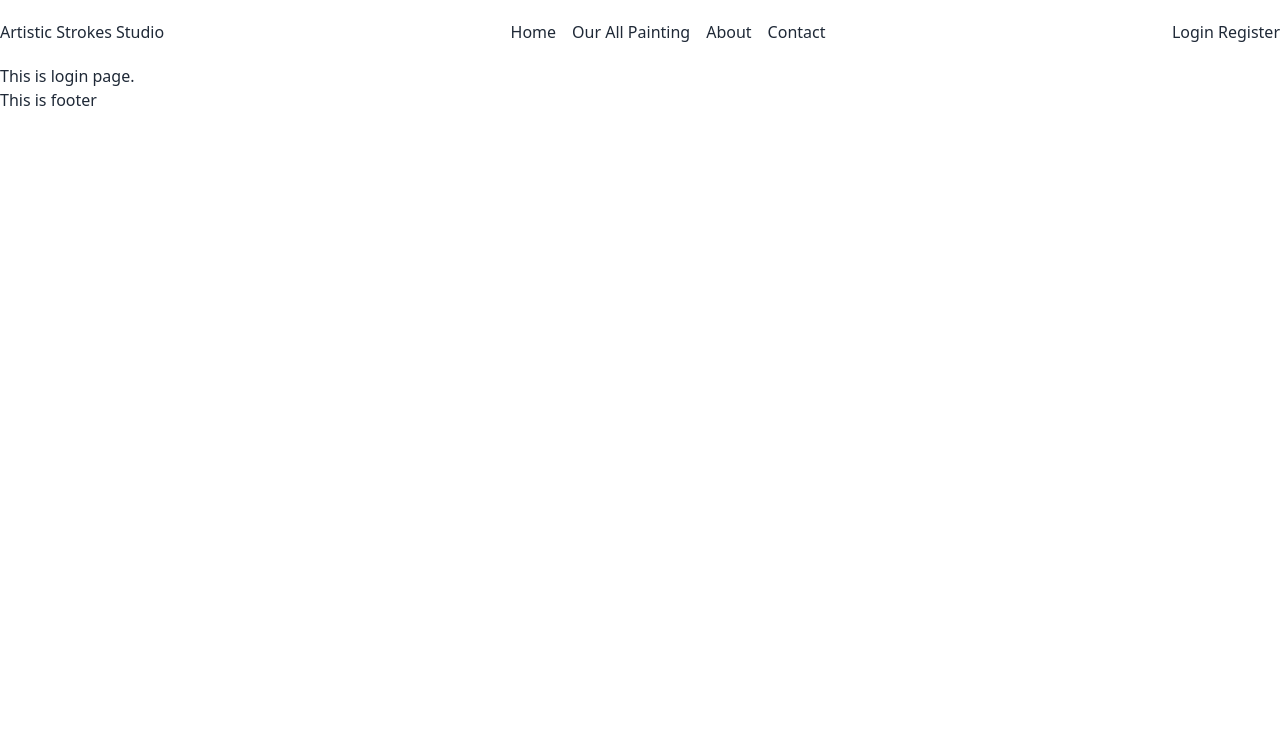
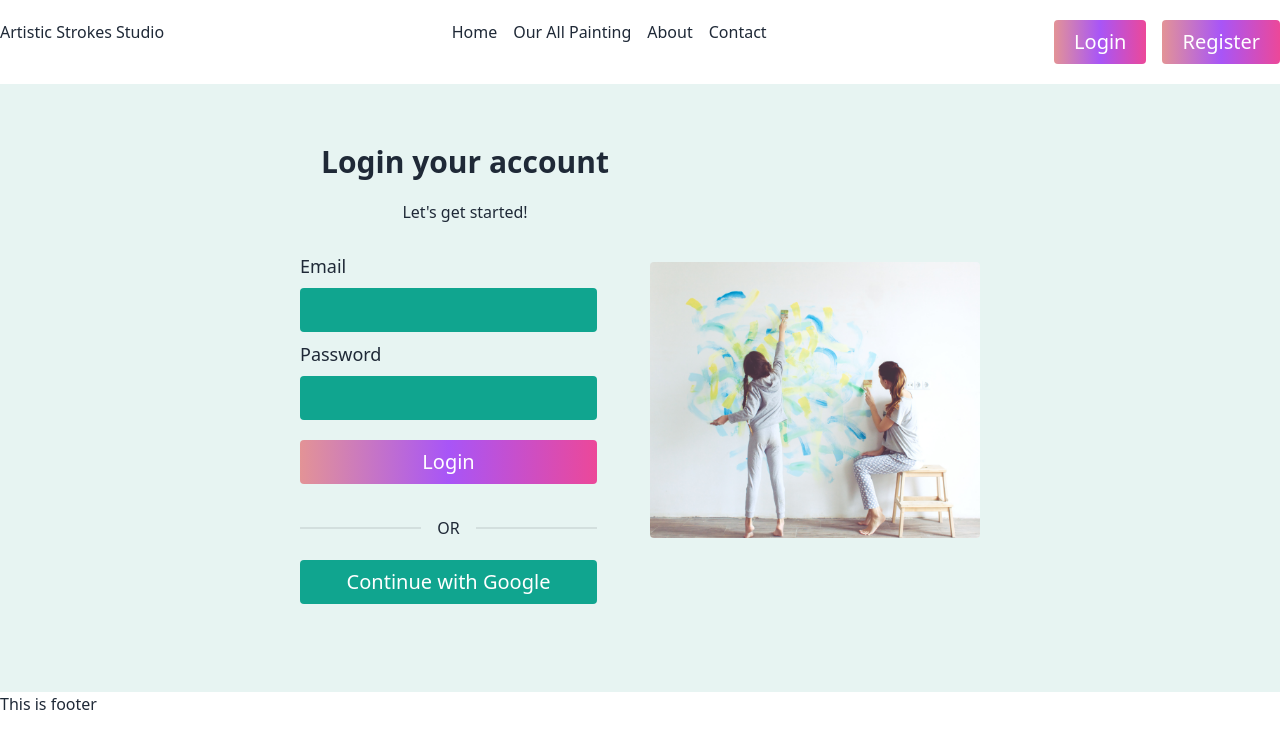
Before and after one commit to mdmarufhossianbd/artistic-strokes-studio, a React (Vite) app: page /login in a window 1280 px wide. Shown: the top 748 px of the page. Built offline with nearby package versions, Linux system fonts and the light colour scheme; no server answers.

Commit message:
log in complete

```diff
--- a/src/Components/Navber/Naver.jsx
+++ b/src/Components/Navber/Naver.jsx
@@ -18,9 +18,9 @@ const Naver = () => {
             <div className="flex gap-4">
                 {links}
             </div>
-            <div>
-                <Link to={'/login'}><button>Login</button></Link>
-                <Link to={'/register'}>                <button>Register</button>
+            <div className="flex gap-4">
+                <Link to={'/login'}><button className="bg-gradient-to-r from-[#e39396] via-purple-500 to-pink-500 rounded py-2 px-5 text-white font-medium text-xl hover:cursor-pointer">Login</button></Link>
+                <Link to={'/register'}>                <button className="bg-gradient-to-r from-[#e39396] via-purple-500 to-pink-500 rounded py-2 px-5 text-white font-medium text-xl hover:cursor-pointer">Register</button>
                 </Link>
             </div>
         </div>
--- a/src/Pages/Login/Login.jsx
+++ b/src/Pages/Login/Login.jsx
@@ -1,7 +1,82 @@
+import { GoogleAuthProvider, signInWithPopup } from "firebase/auth";
+import { } from "firebase/auth/cordova";
+import { useContext } from "react";
+import { Link } from "react-router-dom";
+import { ToastContainer, toast } from "react-toastify";
+import auth from "../../Firebase/Firebase.config";
+import { AuthContext } from "../../Provider/AuthProvider";
+
 const Login = () => {
+
+    const {loginUser} = useContext(AuthContext);
+    const googleProvider = new GoogleAuthProvider;
+
+
+    // Login with Email & Password
+    const handleLogin = e => {
+        e.preventDefault();
+        const email = e.target.email.value;
+        const password = e.target.password.value;
+        console.log("input data",email, password);
+        loginUser(email, password)
+            .then(result => {
+                if (result.user) {
+                    const toastMessage = () => toast.success("Your account login Successfully");
+                    toastMessage();
+                    // navigate(location?.state ? location.state : "/")
+                }
+            })
+            .catch(error => {
+                error.message
+                console.log("login error console",error.message);
+                if (error.message) {
+                    const toastMessage = () => toast.error("Please check your email or password.");
+                    toastMessage();
+                }
+            })
+    }
+
+    // Login With Google
+    const handleGoogleLogin = () => {
+        signInWithPopup(auth, googleProvider)
+        .then(result=> {
+            if(result.user){
+                const toastMessage = () => toast("Your account login Successfully");
+                    toastMessage();
+            }
+        })
+        .catch(error => {
+            if (error.message) {
+                const toastMessage = () => toast.error("Please check your email or password.");
+                toastMessage();
+            }
+        })
+    }
+
+
+
     return (
-        <div>
-            This is login page.
+        <div className="lg:px-[300px] flex items-center gap-5 pt-10 pb-20 bg-[#e7f4f2]">
+            <div className="w-1/2">
+                <h2 className="text-3xl font-bold py-5 text-center">Login your account</h2>
+                <p className="font-medium mb-5 text-center">Let's get started!</p>
+                <form onSubmit={handleLogin} className="flex flex-col w-[90%]">
+                    <label className="text-lg font-medium py-2">Email</label>
+                    <input className="bg-[#10a58f] rounded text-xl py-2 pl-4 text-[#2a2824] focus:outline-none  focus:ring-0" type="email" name="email" required />
+                    <label className="text-lg font-medium py-2">Password</label>
+                    <input className="bg-[#10a58f] rounded text-xl py-2 pl-4 text-[#2a2824] focus:outline-none  focus:ring-0" type="password" name="password" required />
+                    <input className="bg-gradient-to-r from-[#e39396] via-purple-500 to-pink-500 rounded py-2 my-5 text-white font-medium text-xl hover:cursor-pointer" type="submit" value="Login" />
+                    <ToastContainer/>
+                </form>
+                <div className="flex flex-col w-[90%]">
+                <div className="divider">OR</div>
+                <Link><button onClick={handleGoogleLogin} className="bg-[#10a58f] rounded py-2 my-2 text-white font-medium text-xl w-full">Continue with Google</button></Link>
+
+                </div>
+            </div>
+            <div className="w-1/2">
+                <img className="rounded w-full mt-16" src="/src/assets/images/login and register.png" alt="" />
+            </div>
         </div>
     );
 };
--- a/src/Pages/Register/Register.jsx
+++ b/src/Pages/Register/Register.jsx
@@ -1,12 +1,11 @@
 import { useContext, useState } from "react";
-import { Link } from "react-router-dom";
 import { ToastContainer, toast } from "react-toastify";
 import 'react-toastify/dist/ReactToastify.css';
 import { AuthContext } from "../../Provider/AuthProvider";
 
 
 const Register = () => {
-   const {registerUser} = useContext(AuthContext)
+    const { registerUser } = useContext(AuthContext)
 
     const [registerError, setRegisterError] = useState("");
     console.log(registerError);
@@ -55,7 +54,7 @@ const Register = () => {
                     const toastMessage = () => toast.success("Your account Create Successfully");
                     toastMessage();
                 }
-                })
+            })
             .catch(error => {
                 error.message
                 if (error.message) {
@@ -78,13 +77,13 @@ const Register = () => {
                     <label className="text-lg font-medium py-2">Password</label>
                     <input className="bg-[#10a58f] rounded text-xl py-2 pl-4 text-[#2a2824] focus:outline-none  focus:ring-0" type="password" name="password" required />
                     <input className="bg-gradient-to-r from-[#e39396] via-purple-500 to-pink-500 rounded py-2 my-5 text-white font-medium text-xl hover:cursor-pointer" type="submit" value="Register" />
-                    <ToastContainer/>
+                    <ToastContainer />
                 </form>
-                <div className="flex flex-col w-[90%]">
-                <div className="divider">OR</div>
-                <Link><button className="bg-[#10a58f] rounded py-2 my-2 text-white font-medium text-xl w-full">Continue with Google</button></Link>
-                <Link><button className="bg-[#10a58f] rounded py-2 text-white font-medium text-xl w-full">Continue with GitHub</button></Link>
-                </div>
+                {/* <div className="flex flex-col w-[90%]">
+                    <div className="divider">OR</div>
+                    <Link><button className="bg-[#10a58f] rounded py-2 my-2 text-white font-medium text-xl w-full">Continue with Google</button></Link>
+                    <Link><button className="bg-[#10a58f] rounded py-2 text-white font-medium text-xl w-full">Continue with GitHub</button></Link>
+                </div> */}
             </div>
             <div className="w-1/2">
                 <img className="rounded w-full " src="/src/assets/images/login and register.png" alt="" />
--- a/src/Provider/AuthProvider.jsx
+++ b/src/Provider/AuthProvider.jsx
@@ -1,4 +1,4 @@
-import { createUserWithEmailAndPassword } from 'firebase/auth';
+import { createUserWithEmailAndPassword, signInWithEmailAndPassword } from 'firebase/auth';
 import PropTypes from 'prop-types';
 import { createContext } from "react";
 import auth from '../Firebase/Firebase.config';
@@ -17,9 +17,14 @@ const AuthProvider = ({ children }) => {
         return createUserWithEmailAndPassword(auth, email, password)
       }
 
+    // user login
+    const loginUser = (email, password) => {
+        return signInWithEmailAndPassword(auth, email, password)
+    }
     const authInfo = {
         // user,
-        registerUser
+        registerUser,
+        loginUser
     }
 
     return (
```
